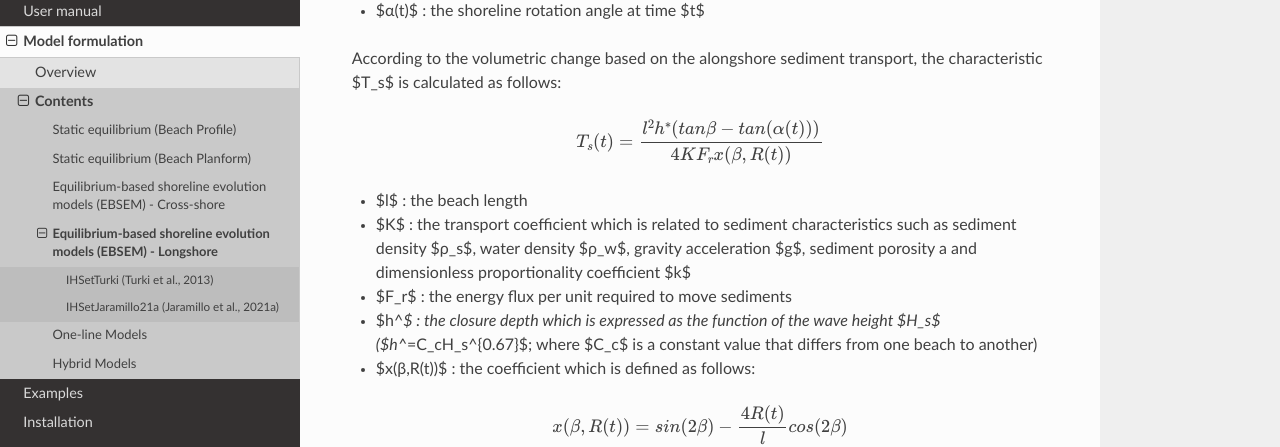
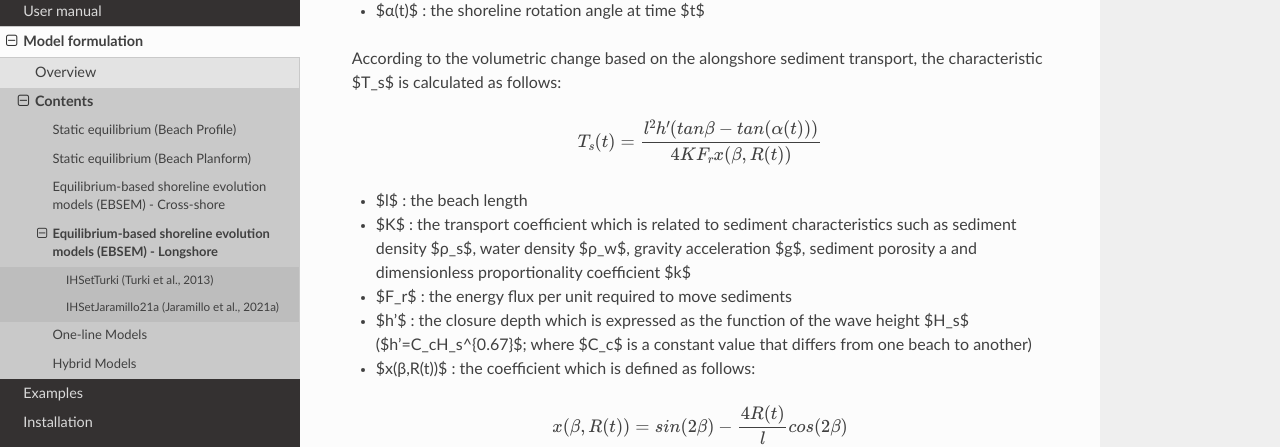
Before and after one commit to IHCantabria/IHSetDocs, a Sphinx documentation site: the page built from docs/Model_description/ebsem_long.md, in a window 1280 px wide and 900 px high, scrolled down 798 px. Shown: the part 141-588 px from the top of the window. Built offline with Sphinx 7.4.7 and the Read the Docs theme 2.0.0, drawn with Linux system fonts in a browser that asks for light colours.

Commit message:
Update ebsem_long.md

```diff
--- a/docs/Model_description/ebsem_long.md
+++ b/docs/Model_description/ebsem_long.md
@@ -29,13 +29,13 @@
 According to the volumetric change based on the alongshore sediment transport, the characteristic $T_s$ is calculated as follows:
 
 $$
-T_s(t)=\frac{l^2h^*(tan⁡β-tan⁡(α(t)))}{4KF_rx(β,R(t))}
+T_s(t)=\frac{l^2h'(tan⁡β-tan⁡(α(t)))}{4KF_rx(β,R(t))}
 $$
 
 - $l$ : the beach length
 - $K$ : the transport coefficient which is related to sediment characteristics such as sediment density $ρ_s$, water density $ρ_w$, gravity acceleration $g$, sediment porosity a and dimensionless proportionality coefficient $k$
 - $F_r$ : the energy flux per unit required to move sediments
-- $h^*$ : the closure depth which is expressed as the function of the wave height $H_s$ ($h^*=C_cH_s^{0.67}$; where $C_c$ is a constant value that differs from one beach to another)
+- $h'$ : the closure depth which is expressed as the function of the wave height $H_s$ ($h'=C_cH_s^{0.67}$; where $C_c$ is a constant value that differs from one beach to another)
 - $x(β,R(t))$ : the coefficient which is defined as follows:
 
 $$
```
